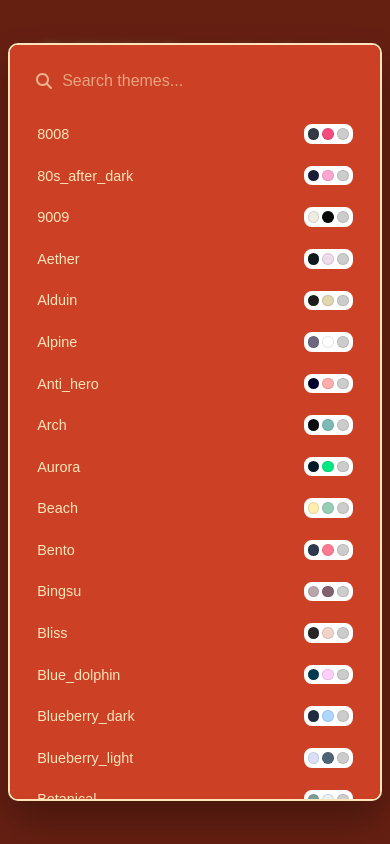
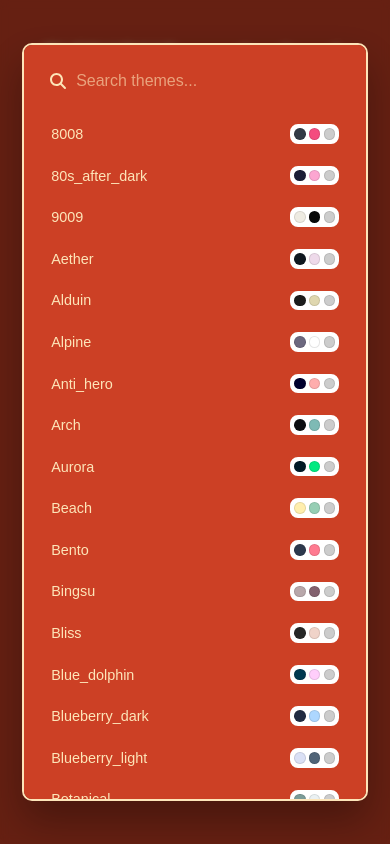
Before and after one commit to cosmicwanderer7/Gizmoflip, a Next.js app: page / in a window 390 px wide. Both pictures are taken after a click on the icon 290 px from the left and 55 px from the top of the page. Built offline with nearby package versions, Linux system fonts and the light colour scheme; a web font is replaced by a local one.

Commit message:
fix for mobile devices

```diff
--- a/src/app/(gizmoflip)/components/ThemeLoader/index.jsx
+++ b/src/app/(gizmoflip)/components/ThemeLoader/index.jsx
@@ -46,11 +46,11 @@ export default function ThemeLoader({ onClose }) {
 
     // Prevent scrolling behind popup
     document.body.style.overflow = "hidden";
-    //
-    // // Auto-focus search
-    // setTimeout(() => {
-    //   searchInputRef.current?.focus();
-    // }, 100);
+
+    // Auto-focus search
+    setTimeout(() => {
+      searchInputRef.current?.focus();
+    }, 100);
 
     // Add fake browser history entry (Android back support)
     const historyPushDelay = setTimeout(() => {
@@ -107,6 +107,7 @@ export default function ThemeLoader({ onClose }) {
     setSelectedTheme(theme.name);
     originalTheme.current = theme.name;
     localStorage.setItem("theme", theme.name);
+    handleClose(); // 👈 Close the theme picker after applying
   };
 
   const handleClose = () => {
--- a/src/app/(gizmoflip)/components/ThemeLoader/styles.module.css
+++ b/src/app/(gizmoflip)/components/ThemeLoader/styles.module.css
@@ -22,8 +22,8 @@
   background: var(--bg-color);
   border: 2px solid var(--text-pri);
   border-radius: 10px;
-  margin: var(--step-2);
   padding: var(--step-0);
+  margin: var(--step-1);
   width: min(500px, 90vw);
   max-height: min(700px, 80vh);
   font-family: "Maragsa", sans-serif;
@@ -178,7 +178,6 @@
   .themeMenu {
     width: 95vw;
     max-height: 85vh;
-    margin: 0.5rem;
   }
 
   .themeItem {
```
